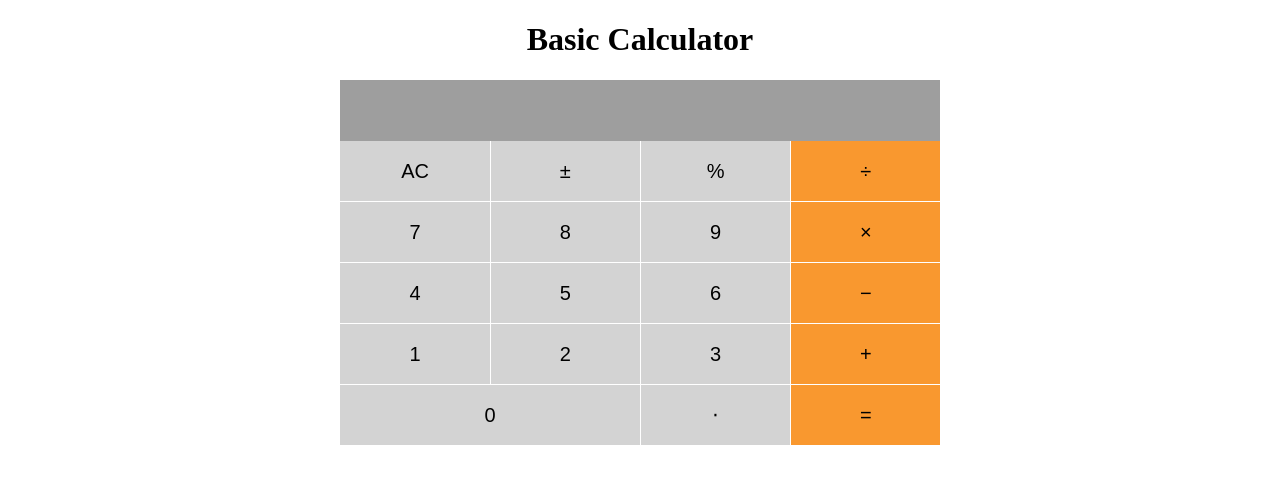
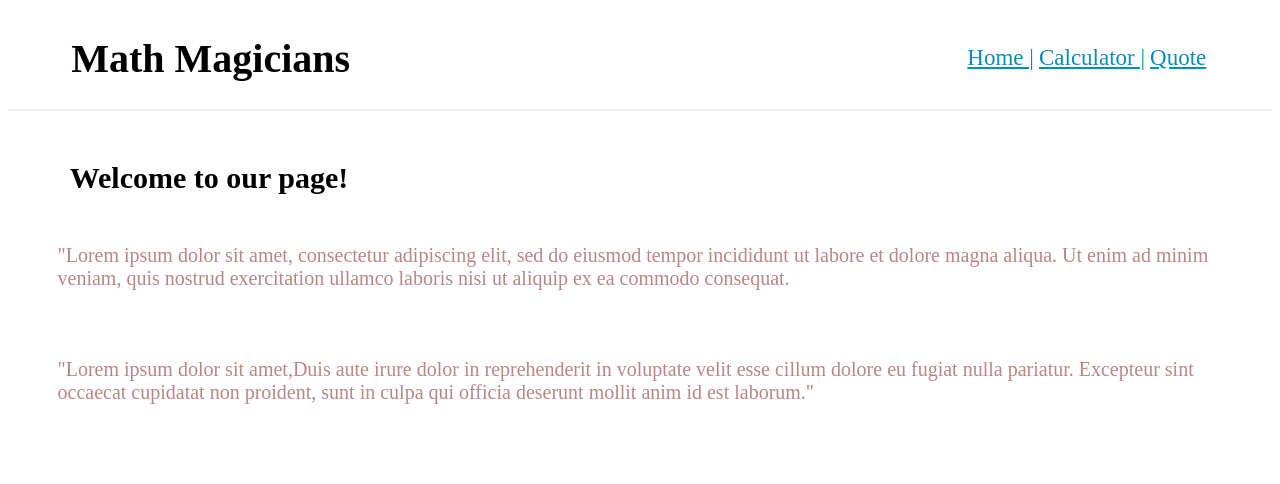
Before and after one commit to kkasaija/MathMagiciansApp, a React (Create React App) app: page / in a window 1280 px wide. Shown: the top 484 px of the page. Built offline with nearby package versions, Linux system fonts and the light colour scheme.

Commit message:
Add sections and styles

```diff
--- a/package.json
+++ b/package.json
@@ -8,8 +8,11 @@
     "@testing-library/user-event": "^13.5.0",
     "big-js": "^3.1.3",
     "big.js": "^6.2.1",
+    "dom": "^0.0.3",
     "react": "^18.2.0",
     "react-dom": "^18.2.0",
+    "react-router": "^6.4.3",
+    "react-router-dom": "^6.4.3",
     "react-scripts": "5.0.1",
     "web-vitals": "^2.1.4"
   },
--- a/src/App.js
+++ b/src/App.js
@@ -1,14 +1,27 @@
 import React from 'react';
+import { BrowserRouter as Router, Route, Routes } from 'react-router-dom';
 import Calculator from './components/Calculator';
+import Quotes from './components/Quote';
+import NavBar from './components/NavBar';
+import Home from './components/Home';
 
-class App extends React.PureComponent {
+class App extends React.Component {
+  constructor(props) {
+    super(props);
+    this.state = {};
+  }
+
   render() {
     return (
-      <div className="App">
-        <header className="App-header">
-          <h1>Basic Calculator</h1>
-        </header>
-        <Calculator />
+      <div>
+        <Router>
+          <NavBar />
+          <Routes>
+            <Route path="/calculator" element={<Calculator />} />
+            <Route path="/" element={<Home />} />
+            <Route path="/quotes" element={<Quotes />} />
+          </Routes>
+        </Router>
       </div>
     );
   }
--- a/src/components/Calculator.js
+++ b/src/components/Calculator.js
@@ -59,4 +59,5 @@ const Calculator = () => {
     </div>
   );
 };
+
 export default Calculator;
--- /dev/null
+++ b/src/components/Home.js
@@ -0,0 +1,26 @@
+import React from 'react';
+import '../css/Home.css';
+
+class Home extends React.PureComponent {
+  render() {
+    return (
+      <div className="homeParagraph">
+        <h2>Welcome to our page!</h2>
+        <p className="paragraph">
+          &quot;Lorem ipsum dolor sit amet, consectetur adipiscing elit, sed do eiusmod
+          tempor incididunt ut labore et dolore magna aliqua. Ut enim ad minim
+          veniam, quis nostrud exercitation ullamco laboris nisi ut aliquip ex ea
+          commodo consequat.
+        </p>
+        <p className="paragraph">
+          &quot;Lorem ipsum dolor sit amet,Duis aute irure dolor in reprehenderit in voluptate
+          velit esse cillum dolore eu fugiat nulla pariatur. Excepteur sint
+          occaecat cupidatat non proident, sunt in culpa qui officia deserunt
+          mollit anim id est laborum.&quot;
+        </p>
+      </div>
+    );
+  }
+}
+
+export default Home;
--- a/src/components/navBar.js
+++ b/src/components/navBar.js
@@ -1,6 +1,6 @@
 import React from 'react';
 import { Link } from 'react-router-dom';
-import './navBar.css';
+import '../css/navBar.css';
 
 class NavBar extends React.PureComponent {
   render() {
@@ -8,12 +8,13 @@ class NavBar extends React.PureComponent {
       <header className="nav">
         <h1>Math Magicians</h1>
         <nav className="nav-links">
-          <Link to="/">Home</Link>
-          <Link to="/calculator"> Calculator</Link>
+          <Link to="/">Home |</Link>
+          <Link to="/calculator"> Calculator |</Link>
           <Link to="/quotes"> Quote</Link>
         </nav>
       </header>
     );
   }
 }
+
 export default NavBar;
--- a/src/components/quote.js
+++ b/src/components/quote.js
@@ -1,18 +1,20 @@
 import React from 'react';
-import './Quote.css';
+import '../css/Quote.css';
 
-function Quotes() {
+class Quotes extends React.PureComponent {
+  render() {
     return (
       <>
         <main className="quotesParagraph">
           <p className="paragraphQuote">
-          A man is like a fraction whose numerator is what he is
-          and whose denominator is what he thinks of himself.
-          The larger the denominator the smaller the fraction.
-          - Leo Tolstoy -
+            Without mathematics, there’s nothing you can do. Everything around you is mathematics.
+            Everything around you is numbers.
+            — Shakuntala Devi, Indian writer and mental calculator
           </p>
         </main>
       </>
     );
   }
+}
+
 export default Quotes;
--- /dev/null
+++ b/src/css/Home.css
@@ -0,0 +1,21 @@
+.homeParagraph {
+  padding: 2%;
+  font-size: 25px;
+}
+
+.paragraph {
+  padding: 2%;
+  font-size: 20px;
+}
+
+p {
+  font-size: 50px;
+  padding: 3%;
+  display: flex;
+  color: rgb(185, 134, 134);
+}
+
+h2 {
+  padding-left: 3%;
+  font-size: 30px;
+}
--- /dev/null
+++ b/src/css/Quote.css
@@ -0,0 +1,10 @@
+.quotesParagraph {
+  padding: 5%;
+  font-size: 30px;
+}
+
+.paragraphQuote {
+  font-family: 'Inter', serif;
+  font-size: 30px;
+  color: rgb(173, 145, 145);
+}
--- /dev/null
+++ b/src/css/navBar.css
@@ -0,0 +1,29 @@
+.nav {
+  display: flex;
+  padding-inline: 5%;
+  justify-content: space-between;
+  border-bottom: 2px solid rgb(243, 238, 238);
+  align-items: center;
+}
+
+.nav > h1 {
+  font-size: 40px;
+
+}
+
+.nav-links {
+  display: flex;
+  justify-content: flex-end;
+  width: 250px;
+}
+
+.nav-links a {
+  font-size: 23px;
+  padding: 1%;
+  color: rgb(8, 141, 182);
+}
+
+.nav-links a:hover {
+  cursor: pointer;
+  color: orangered;
+}
--- a/src/index.js
+++ b/src/index.js
@@ -1,14 +1,12 @@
 import React from 'react';
 import ReactDOM from 'react-dom/client';
+import App from './App';
 import './index.css';
-import App from './App';
 import reportWebVitals from './reportWebVitals';
 
 const root = ReactDOM.createRoot(document.getElementById('root'));
 root.render(
-  <React.StrictMode>
-    <App />
-  </React.StrictMode>,
+  <App />,
 );
 
 // If you want to start measuring performance in your app, pass a function
```
Also changed, not shown: src/components/homePage.js (deleted, +0 -27 lines), 2 other files (tests, documents, lock files or other folders). Lines whose indentation alone changed are shown as unchanged.
